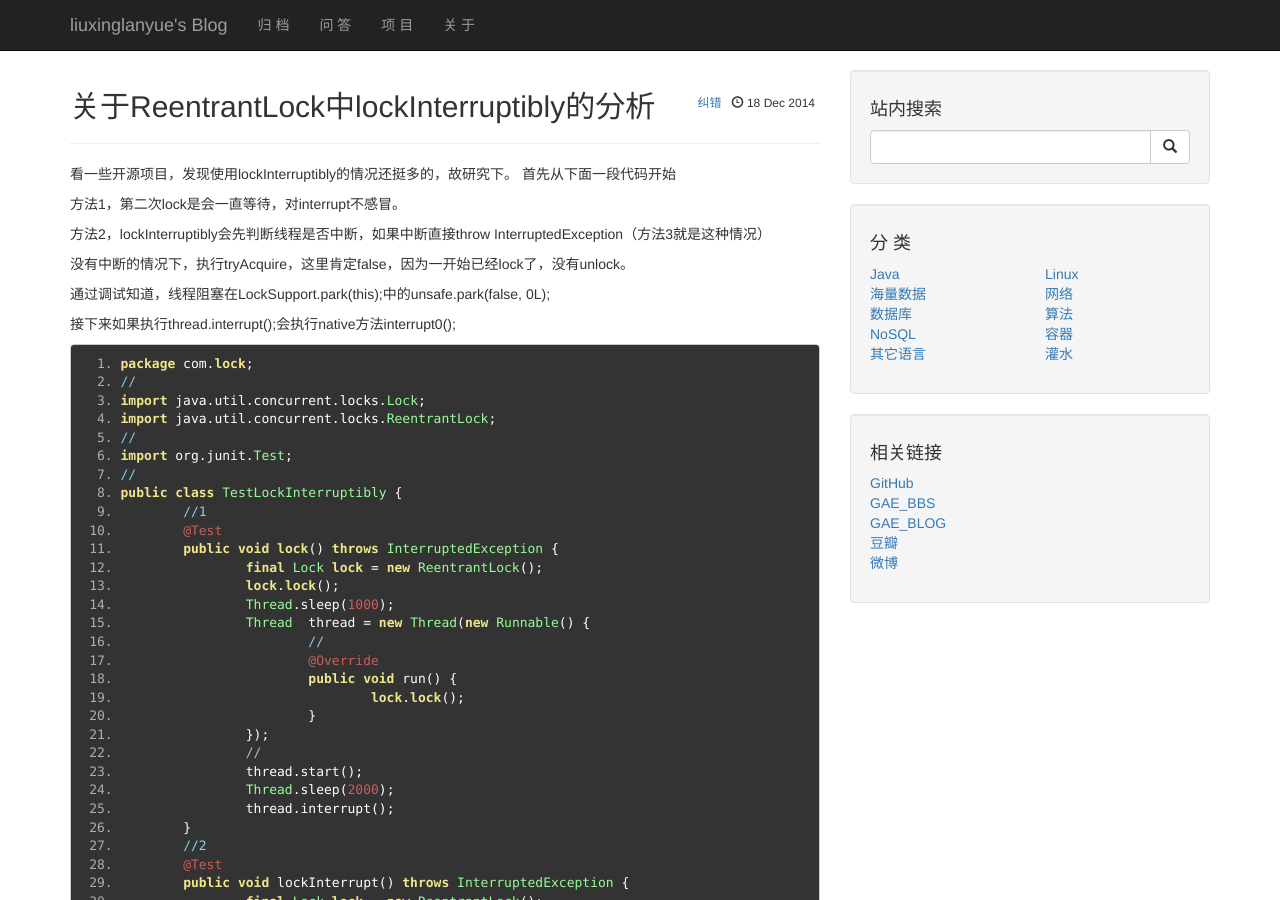
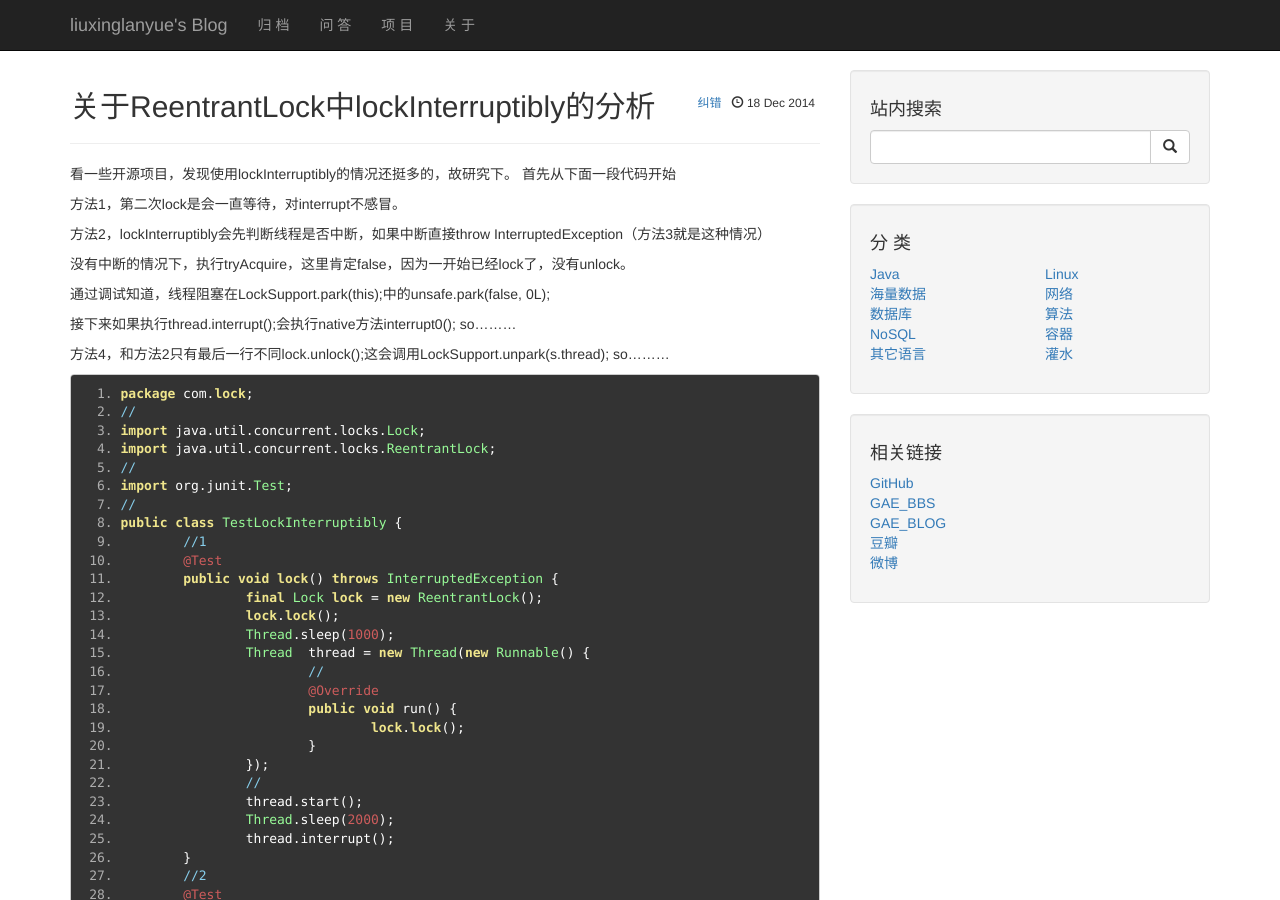
Before and after one commit to liuxinglanyue/blog, a Jekyll site: the page built from _posts/2014-12-18-ReentrantLock-lockInterruptibly.markdown, in a window 1280 px wide and 900 px high. Built offline with Jekyll 4.4.1, drawn with Linux system fonts in a browser that asks for light colours; nearby versions of some CDN libraries; Markdown is read by kramdown in place of the engine named in the settings; comment, search, counter and statistics services are not loaded.

Commit message:
Update 2014-12-18-ReentrantLock-lockInterruptibly.markdown

```diff
--- a/_posts/2014-12-18-ReentrantLock-lockInterruptibly.markdown
+++ b/_posts/2014-12-18-ReentrantLock-lockInterruptibly.markdown
@@ -16,7 +16,9 @@ tags: [lock,ReentrantLock,Interrupted]
 
 通过调试知道，线程阻塞在LockSupport.park(this);中的unsafe.park(false, 0L);
 
-接下来如果执行thread.interrupt();会执行native方法interrupt0();
+接下来如果执行thread.interrupt();会执行native方法interrupt0();  so.........
+
+方法4，和方法2只有最后一行不同lock.unlock();这会调用LockSupport.unpark(s.thread); so.........
 
 <pre class="prettyPrint">
 package com.lock;
```
